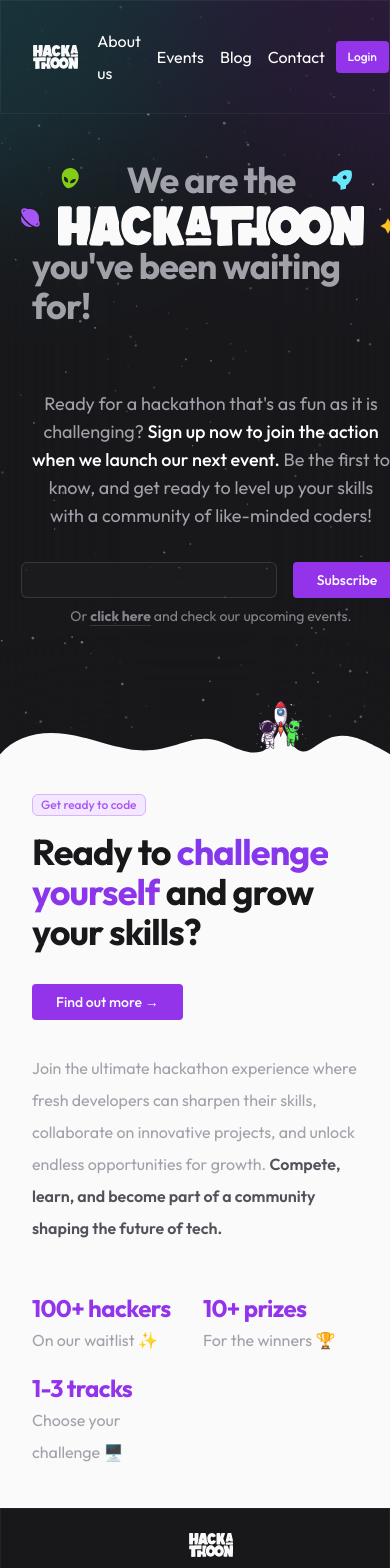
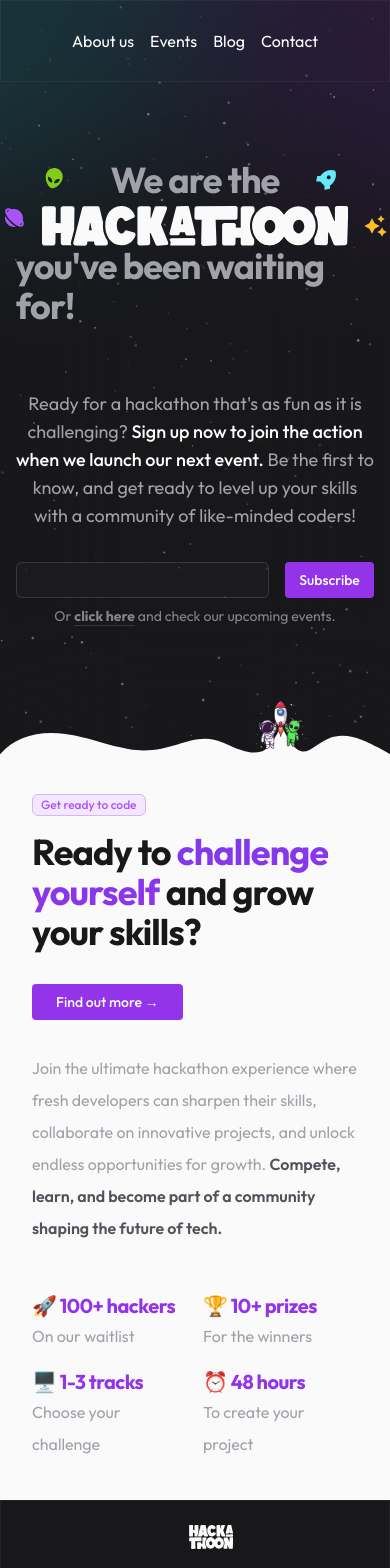
Before and after one commit to heydut/hackathoon, a Next.js app: page / in a window 390 px wide. Shown: the top 1568 px of the page. Built offline with nearby package versions, Linux system fonts and the light colour scheme.

Commit message:
Fixed navbar and hero section

```diff
--- a/components/Homepage/Home_About.tsx
+++ b/components/Homepage/Home_About.tsx
@@ -3,23 +3,27 @@ import Tag from "../UI/Tag";
 
 const stats = [
   {
-    title: "On our waitlist ✨",
-    count: "100+ hackers",
+    title: "On our waitlist",
+    count: "🚀 100+ hackers",
   },
   {
-    title: "For the winners 🏆",
-    count: "10+ prizes",
+    title: "For the winners",
+    count: "🏆 10+ prizes",
   },
   {
-    title: "Choose your challenge 🖥️",
-    count: "1-3 tracks",
+    title: "Choose your challenge",
+    count: "🖥️ 1-3 tracks",
+  },
+  {
+    title: "To create your project",
+    count: "⏰ 48 hours",
   },
 ];
 
 export default function Home_About() {
   return (
     <div className="bg-zinc-50">
-      <div className="margin grid grid-cols-1 md:grid-cols-2 items-end">
+      <div className="margin grid grid-cols-1 md:grid-cols-2 items-start">
         <section className="flex flex-col items-start gap-4">
           <Tag colour="purple" text="Get ready to code" link="/about" />
           <h2 className="text-zinc-900 mb-4 md:mb-8">
@@ -51,10 +55,10 @@ export default function Home_About() {
               of tech.
             </span>
           </p>
-          <div className="grid grid-cols-2 md:grid-cols-3 gap-4 w-full">
+          <div className="grid grid-cols-2 gap-4 w-full">
             {stats.map((stat) => (
               <div key={stat.title} className="flex flex-col items-start">
-                <p className="text-purple-600 text-2xl font-bold tracking-tight">
+                <p className="text-purple-600 text-xl md:text-2xl font-bold tracking-tight">
                   {stat.count}
                 </p>
                 <p className="">{stat.title}</p>
--- a/components/Homepage/Home_Hero.tsx
+++ b/components/Homepage/Home_Hero.tsx
@@ -14,13 +14,13 @@ import { SparklesCore } from "../Aceternity/sparkles";
 
 export default function Home_Hero() {
   return (
-    <div className="flex flex-col items-center relative overflow-hidden">
+    <div className="flex flex-col items-center justify-center relative overflow-hidden">
       <div className="margin-x relative">
         <div className="absolute z-0 -top-[300px] md:-top-[600px] -right-[10%] aspect-square w-[500px] md:w-[1000px] rounded-full blur-3xl bg-cyan-400 opacity-15" />
         <div className="absolute z-0 -top-[300px] md:-top-[600px] -left-[10%] aspect-square w-[500px] md:w-[1000px] rounded-full blur-3xl bg-purple-600 opacity-15" />
       </div>
 
-      <div className="relative z-10 w-full backdrop-blur-3xl">
+      <div className="relative z-10 w-full backdrop-blur-3xl margin-x ">
         <div className="absolute inset-0 h-full w-full">
           <SparklesCore
             id="tsparticlesfullpage"
@@ -33,7 +33,7 @@ export default function Home_Hero() {
           />
         </div>
         {/* <BackgroundBeamsWithCollision> */}
-        <div className="relative z-10 w-full margin flex flex-col items-center justify-center gap-16 pt-40 md:pt-48 pb-32 md:pb-64">
+        <div className="relative z-10 w-full flex flex-col items-center justify-center gap-16 pt-40 md:pt-48 pb-32 md:pb-64">
           <div className="flex flex-col items-center justify-center md:gap-2 group">
             <h2 className="mb-1.5 md:mb-3 text-zinc-400">We are the</h2>
             <div className="relative">
@@ -57,7 +57,7 @@ export default function Home_Hero() {
           </p>
           <div>
             <div className="flex items-center gap-4 -mt-8">
-              <input className="h-9 w-64 bg-zinc-800/30 border border-zinc-600/50 rounded-md px-4"></input>
+              <input className="h-9 w-full sm:w-64 bg-zinc-800/30 border border-zinc-600/50 rounded-md px-4"></input>
               <Button
                 colour="purple"
                 text="Subscribe"
--- a/components/Navbar.tsx
+++ b/components/Navbar.tsx
@@ -12,9 +12,9 @@ const links = [
 export default function Navbar() {
   return (
     <div className="fixed z-[9999] top-0 left-0 right-0 w-full py-4 backdrop-blur-2xl border border-b border-zinc-100/5">
-      <div className="flex items-center justify-center w-full gap-4 margin-x">
-        <div className="grid transition grid-cols-3 w-full">
-          <div className="transition flex items-center py-2">
+      <div className="flex items-center justify-center w-full gap-4">
+        <div className="grid transition grid-cols-1 sm:grid-cols-3 w-full margin-x">
+          <div className="max-sm:hidden transition flex items-center py-2">
             <Logo white={true} size="h-6" stacked={true} />
           </div>
           <div className="flex items-center justify-center gap-4 py-2 px-6">
@@ -24,7 +24,7 @@ export default function Navbar() {
               </Link>
             ))}
           </div>
-          <div className="flex items-center justify-end transition">
+          <div className="max-sm:hidden flex items-center justify-end transition">
             <Button
               colour="purple"
               text="Login"
```
